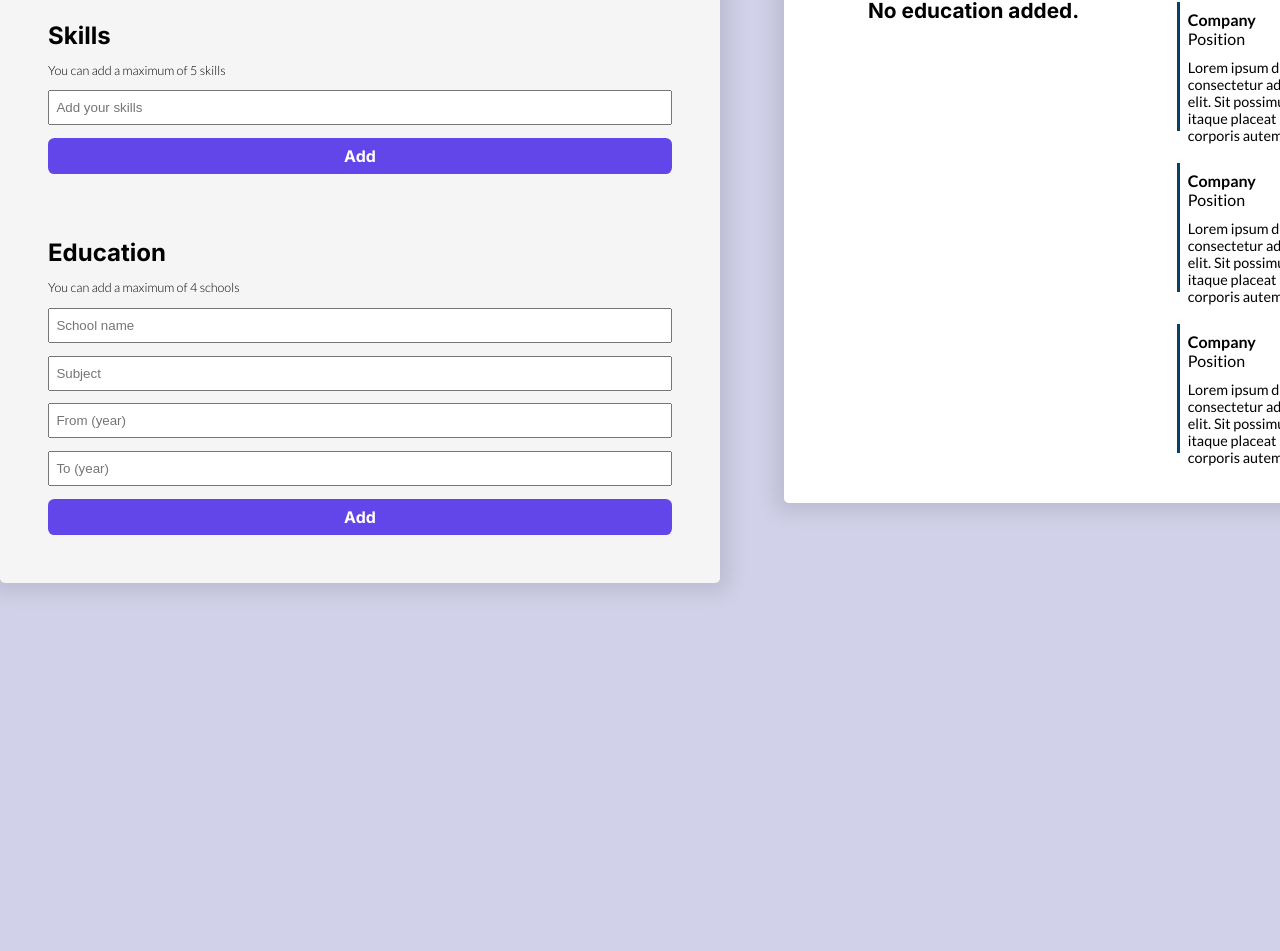
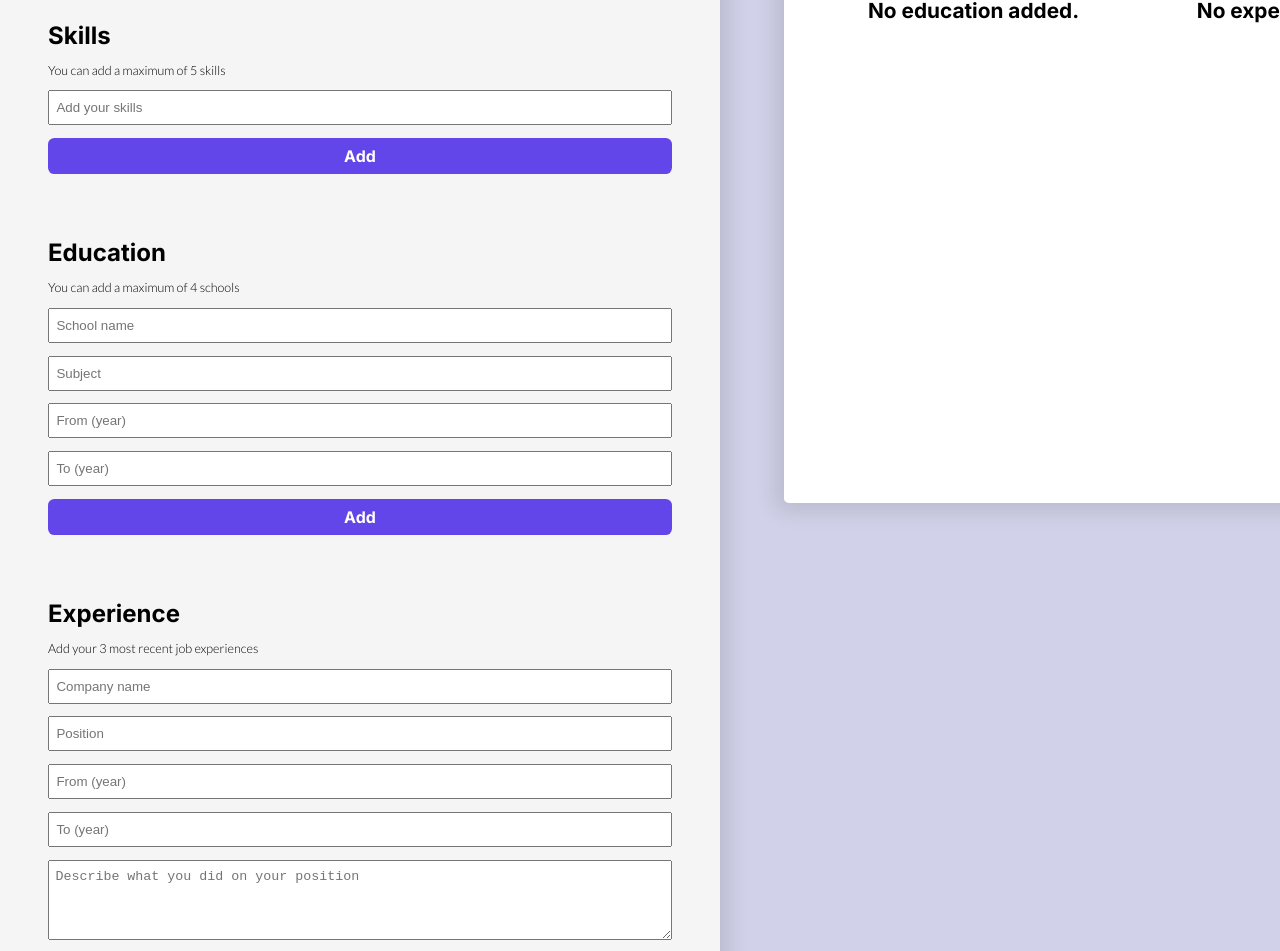
Before and after one commit to NikolaGedovic/cv-maker, a React (Create React App) app: page / in a window 1280 px wide. Shown: the part 771-1722 px from the top of the page. Before the commit the page ends 1538 px from the top, so only its background shows below. Built offline with nearby package versions, Linux system fonts and the light colour scheme; the HTML template or start-up script is replaced by a standard one.

Commit message:
adding experience in form inputs and displaying it in preview

```diff
--- a/src/App.js
+++ b/src/App.js
@@ -17,6 +17,14 @@ export default function App() {
     subject: "",
     fromYear: "",
     toYear: "",
+  });
+  const [experienceList, setExperienceList] = useState([]);
+  const [currentExperience, setCurrentExperience] = useState({
+    company: "",
+    position: "",
+    fromYearExperience: "",
+    toYearExperience: "",
+    whatYouDid: "",
   });
   return (
     <>
@@ -43,6 +51,10 @@ export default function App() {
           setEducationList={setEducationList}
           currentEducation={currentEducation}
           setCurrentEducation={setCurrentEducation}
+          experienceList={experienceList}
+          setExperienceList={setExperienceList}
+          currentExperience={currentExperience}
+          setCurrentExperience={setCurrentExperience}
         />
         <CvPreview
           name={name}
@@ -53,6 +65,7 @@ export default function App() {
           website={website}
           skills={skills}
           educationList={educationList}
+          experienceList={experienceList}
         />
       </div>
     </>
--- a/src/components/cvForm/contactForm.js
+++ b/src/components/cvForm/contactForm.js
@@ -13,6 +13,7 @@ export default function ContactForm({
       <h2 className="form-section-heading">Contact</h2>
       <input
         value={phoneNum}
+        maxLength={15}
         type="tel"
         className="form-input"
         name="phoneNum"
@@ -25,6 +26,7 @@ export default function ContactForm({
       <input
         value={email}
         className="form-input"
+        maxLength={50}
         type="email"
         name="email"
         id="email"
@@ -36,6 +38,7 @@ export default function ContactForm({
       <input
         value={adress}
         className="form-input"
+        maxLength={100}
         type="text"
         name="adress"
         id="adress"
@@ -48,6 +51,7 @@ export default function ContactForm({
       <input
         value={website}
         className="form-input"
+        maxLength={50}
         type="text"
         name="website"
         id="website"
--- a/src/components/cvForm/cvForm.js
+++ b/src/components/cvForm/cvForm.js
@@ -1,6 +1,7 @@
 import AboutMe from "./aboutMeForm";
 import ContactForm from "./contactForm";
 import EducationForm from "./educationForm";
+import ExperienceForm from "./experienceForm";
 import SkillsForm from "./skillsForm";
 
 export default function CvForm({
@@ -24,6 +25,10 @@ export default function CvForm({
   setEducationList,
   currentEducation,
   setCurrentEducation,
+  experienceList,
+  setExperienceList,
+  currentExperience,
+  setCurrentExperience,
 }) {
   return (
     <div className="cv-form">
@@ -56,6 +61,13 @@ export default function CvForm({
         currentEducation={currentEducation}
         setCurrentEducation={setCurrentEducation}
       />
+
+      <ExperienceForm
+        experienceList={experienceList}
+        setExperienceList={setExperienceList}
+        currentExperience={currentExperience}
+        setCurrentExperience={setCurrentExperience}
+      />
     </div>
   );
 }
--- /dev/null
+++ b/src/components/cvForm/experienceForm.js
@@ -0,0 +1,116 @@
+export default function ExperienceForm({
+  experienceList,
+  setExperienceList,
+  currentExperience,
+  setCurrentExperience,
+}) {
+  // Limit to 3 experiences
+  const maxExperiences = 3;
+
+  // Update input field values in state
+  const handleChange = (e) => {
+    const { name, value } = e.target;
+    setCurrentExperience((prev) => ({
+      ...prev,
+      [name]: value,
+    }));
+  };
+
+  // Add current experience to the list if all required fields are filled
+  const handleAddExperience = () => {
+    const {
+      company,
+      position,
+      fromYearExperience,
+      toYearExperience,
+      whatYouDid,
+    } = currentExperience;
+
+    if (
+      company.trim() &&
+      position.trim() &&
+      fromYearExperience.trim() &&
+      toYearExperience.trim() &&
+      whatYouDid.trim() &&
+      experienceList.length < maxExperiences
+    ) {
+      setExperienceList([...experienceList, currentExperience]);
+      setCurrentExperience({
+        company: "",
+        position: "",
+        fromYearExperience: "",
+        toYearExperience: "",
+        whatYouDid: "",
+      });
+    } else {
+      alert(
+        "Please fill all fields before adding and don't exceed 3 experiences."
+      );
+    }
+  };
+
+  return (
+    <section className="form-section">
+      <h2 className="form-section-heading">Experience</h2>
+      <span className="input-help">Add your 3 most recent job experiences</span>
+
+      <input
+        type="text"
+        name="company"
+        maxLength={30}
+        className="form-input experience-input"
+        placeholder="Company name"
+        value={currentExperience.company}
+        onChange={handleChange}
+        disabled={experienceList.length >= maxExperiences}
+      />
+      <input
+        type="text"
+        name="position"
+        maxLength={30}
+        className="form-input experience-input"
+        placeholder="Position"
+        value={currentExperience.position}
+        onChange={handleChange}
+        disabled={experienceList.length >= maxExperiences}
+      />
+      <input
+        type="text"
+        name="fromYearExperience"
+        maxLength={4}
+        className="form-input experience-input"
+        placeholder="From (year)"
+        value={currentExperience.fromYearExperience}
+        onChange={handleChange}
+        disabled={experienceList.length >= maxExperiences}
+      />
+      <input
+        type="text"
+        name="toYearExperience"
+        maxLength={4}
+        className="form-input experience-input"
+        placeholder="To (year)"
+        value={currentExperience.toYearExperience}
+        onChange={handleChange}
+        disabled={experienceList.length >= maxExperiences}
+      />
+      <textarea
+        name="whatYouDid"
+        maxLength={100}
+        className="form-input experience-description experience-input"
+        placeholder="Describe what you did on your position"
+        value={currentExperience.whatYouDid}
+        onChange={handleChange}
+        disabled={experienceList.length >= maxExperiences}
+      />
+      <button
+        className="add-btn"
+        type="button"
+        onClick={handleAddExperience}
+        disabled={experienceList.length >= maxExperiences}
+      >
+        Add
+      </button>
+    </section>
+  );
+}
--- a/src/components/cvPreview/bottomSectionPreview.js
+++ b/src/components/cvPreview/bottomSectionPreview.js
@@ -1,4 +1,7 @@
-export default function BottomSectionPreview({ educationList }) {
+export default function BottomSectionPreview({
+  educationList,
+  experienceList,
+}) {
   return (
     <section className="bottom-section">
       {/* ******* Education ******** */}
@@ -29,59 +32,28 @@ export default function BottomSectionPreview({ educationList }) {
       <div className="experience-preview">
         <h2 className="headings-preview">Experience</h2>
 
-        <div className="experience-preview-section">
+        {experienceList.length === 0 ? (
+          <p className="no-experience">No experience added.</p>
+        ) : (
+          experienceList.map((exp, index) => (
+            <div className="experience-preview-section" key={index}>
               <div className="experience-preview-top">
                 <div>
-              <p className="company-name">Company</p>
-              <p>Position</p>
+                  <p className="company-name">{exp.company}</p>
+                  <p className="company-position">{exp.position}</p>
                 </div>
                 <div>
-              <p>From - To</p>
+                  <p className="company-years">
+                    {exp.fromYearExperience} - {exp.toYearExperience}
+                  </p>
                 </div>
               </div>
               <div className="experience-preview-bottom">
-            <p>
-              Lorem ipsum dolor, sit amet consectetur adipisicing elit. Sit
-              possimus facere itaque placeat aliquid corporis autem, repudiandae
-            </p>
+                <p>{exp.whatYouDid}</p>
               </div>
             </div>
-
-        <div className="experience-preview-section">
-          <div className="experience-preview-top">
-            <div>
-              <p className="company-name">Company</p>
-              <p>Position</p>
-            </div>
-            <div>
-              <p>From - To</p>
-            </div>
-          </div>
-          <div className="experience-preview-bottom">
-            <p>
-              Lorem ipsum dolor, sit amet consectetur adipisicing elit. Sit
-              possimus facere itaque placeat aliquid corporis autem, repudiandae
-            </p>
-          </div>
-        </div>
-
-        <div className="experience-preview-section">
-          <div className="experience-preview-top">
-            <div>
-              <p className="company-name">Company</p>
-              <p>Position</p>
-            </div>
-            <div>
-              <p>From - To</p>
-            </div>
-          </div>
-          <div className="experience-preview-bottom">
-            <p>
-              Lorem ipsum dolor, sit amet consectetur adipisicing elit. Sit
-              possimus facere itaque placeat aliquid corporis autem, repudiandae
-            </p>
-          </div>
-        </div>
+          ))
+        )}
       </div>
     </section>
   );
--- a/src/components/cvPreview/cvPreview.js
+++ b/src/components/cvPreview/cvPreview.js
@@ -11,6 +11,7 @@ export default function CvPreview({
   website,
   skills,
   educationList,
+  experienceList,
 }) {
   return (
     <div className="cv-preview">
@@ -29,7 +30,10 @@ export default function CvPreview({
 
       {/* ********** BOTTOM SECTION ********** */}
 
-      <BottomSectionPreview educationList={educationList} />
+      <BottomSectionPreview
+        educationList={educationList}
+        experienceList={experienceList}
+      />
     </div>
   );
 }
--- a/src/index.css
+++ b/src/index.css
@@ -84,7 +84,8 @@ textarea {
 }
 
 .skill-input:disabled,
-.education-input:disabled {
+.education-input:disabled,
+.experience-input:disabled {
   cursor: not-allowed;
   background-color: #b0b0b0;
   color: #555;
@@ -132,7 +133,6 @@ textarea {
 .top-section {
   display: flex;
   flex-direction: column;
-  /* background-color: antiquewhite; */
   height: 200px;
 }
 
@@ -151,10 +151,10 @@ textarea {
 }
 
 .middle-section {
-  /* background-color: aquamarine; */
   display: flex;
   height: 200px;
   margin: 2rem 0 3.1rem 0;
+  line-height: 0.4;
 }
 
 .contact-preview > span {
@@ -172,7 +172,6 @@ textarea {
   padding-left: 2.5rem;
   font-family: var(--text-font);
   line-height: 1.3;
-  /* font-size: 1.02rem; */
 }
 
 .contact-display-preview {
@@ -181,7 +180,6 @@ textarea {
 }
 
 .bottom-section {
-  /* background-color: bisque; */
   height: 550px;
   display: flex;
 }
@@ -193,7 +191,7 @@ textarea {
 
 .experience-preview {
   width: 55%;
-  padding: 1rem 4rem 1rem 4rem;
+  padding: 1rem 0 1rem 4rem;
 }
 
 .education-section-preview {
@@ -246,15 +244,30 @@ textarea {
 
 .experience-preview-bottom > p {
   width: 100%;
-  max-height: 4rem;
+  /* max-height: 4rem; */
   font-family: var(--text-font);
   font-size: 0.9rem;
   text-wrap: balance;
 }
 
-.no-education {
+.no-education,
+.no-experience {
   margin: 1.8rem 0 0 1.25rem;
   font-family: var(--heading-font);
   font-size: 1.3rem;
   font-weight: bold;
 }
+
+.experience-description {
+  max-height: 5rem;
+}
+
+.company-name,
+.company-position {
+  font-family: var(--text-font);
+  font-size: 0.9rem;
+}
+
+.company-years {
+  font-size: 0.8rem;
+}
```
Lines whose indentation alone changed are shown as unchanged.
